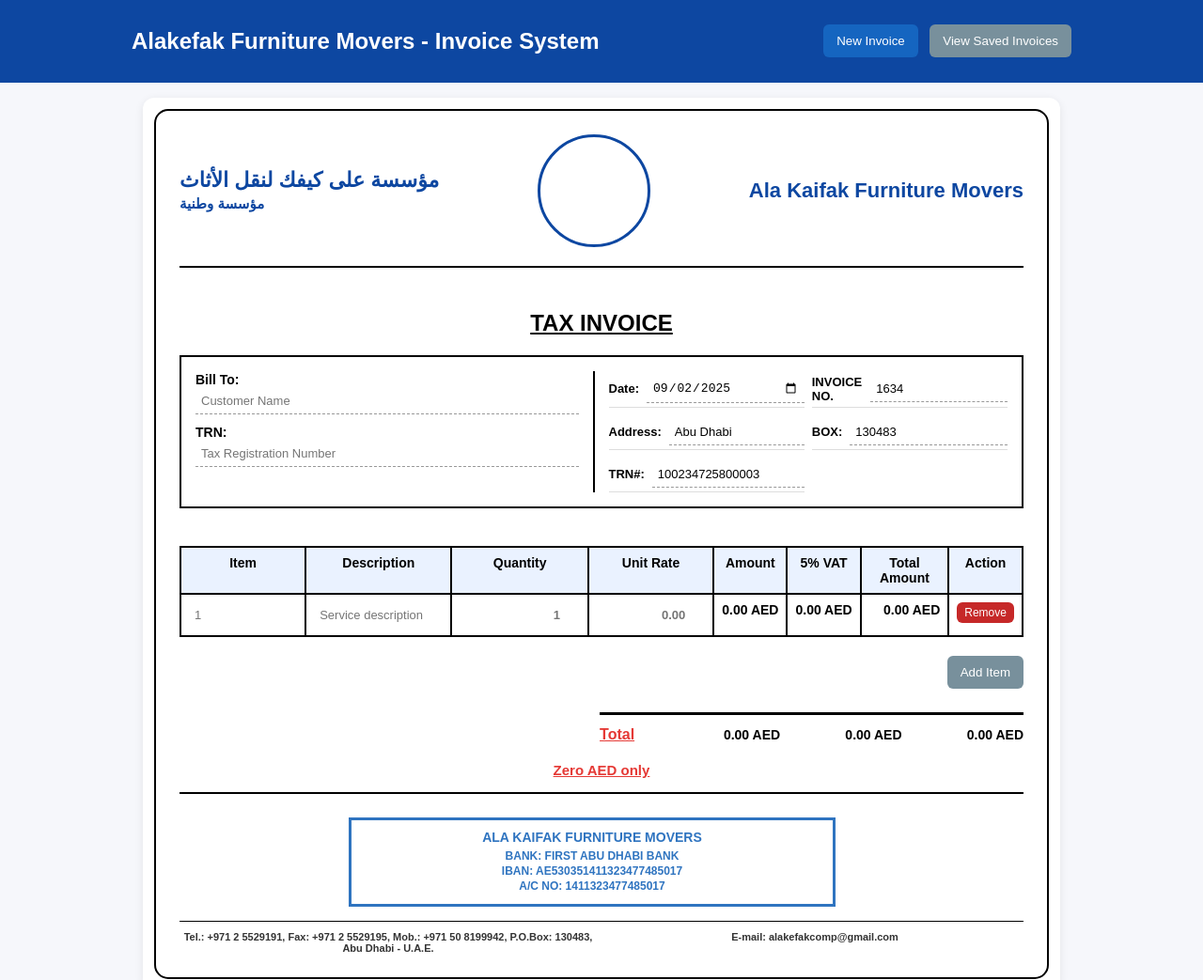
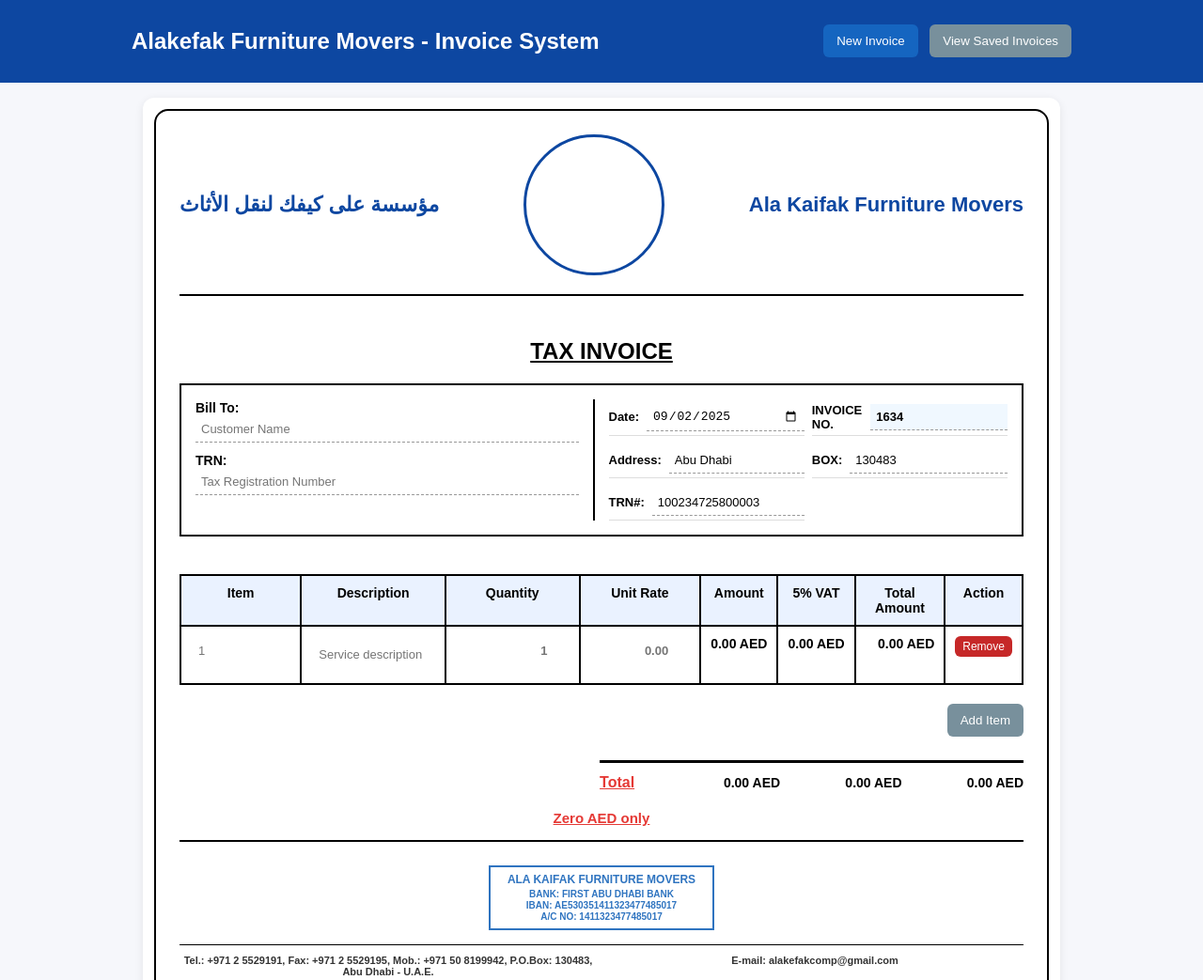
Before and after one commit to alakefakcomp/alakefak-invoices, a plain HTML site: page index.html in a window 1280 px wide. Shown: the top 1043 px of the page at 94% size. Drawn offline with nearby package versions, Linux system fonts and the light colour scheme.

Commit message:
🔧 FIXED ALL ISSUES: Text wrapping, auto calculations, number formatting (3,800), auto invoice number, bigger logo, removed مؤسسة وطنية, smaller bank box, bigger stamp

```diff
--- a/index.html
+++ b/index.html
@@ -30,7 +30,6 @@
                     <div class="header-content">
                         <div class="company-info-arabic">
                             <h1>مؤسسة على كيفك لنقل الأثاث</h1>
-                            <h2>مؤسسة وطنية</h2>
                         </div>
                         <div class="logo-container">
                             <div class="logo-circle">
@@ -67,7 +66,7 @@
                         </div>
                         <div class="meta-field">
                             <label>INVOICE NO.</label>
-                            <input type="text" id="invoiceNumber" class="form-input" placeholder="Auto-generated">
+                            <input type="text" id="invoiceNumber" class="form-input" readonly style="background-color: #f0f8ff; font-weight: bold;">
                         </div>
                         <div class="meta-field">
                             <label>Address:</label>
--- a/script.js
+++ b/script.js
@@ -114,7 +114,10 @@
     els.amountInWords().textContent = numberToWordsAED(grand) + ' only';
   }
 
-  function fmt(n){ return (Math.round(n * 100) / 100).toFixed(2); }
+  function fmt(n){
+    const formatted = (Math.round(n * 100) / 100).toFixed(2);
+    return parseFloat(formatted).toLocaleString('en-US', {minimumFractionDigits: 2, maximumFractionDigits: 2});
+  }
 
   // Convert numbers to words (simplified for AED)
   function numberToWordsAED(amount){
--- a/styles.css
+++ b/styles.css
@@ -25,8 +25,8 @@
 .company-info-arabic h2 { font-size: 15px; margin: 3px 0; color: #0d47a1; font-weight: bold; }
 .company-info-english h1 { font-size: 22px; margin: 3px 0; color: #0d47a1; text-align: right; font-weight: bold; }
 .logo-container { display: flex; justify-content: center; align-items: center; }
-.logo-circle { width: 120px; height: 120px; border: 3px solid #0d47a1; border-radius: 50%; display: flex; justify-content: center; align-items: center; background: #fff; }
-.logo-container img { max-width: 110px; max-height: 110px; }
+.logo-circle { width: 150px; height: 150px; border: 3px solid #0d47a1; border-radius: 50%; display: flex; justify-content: center; align-items: center; background: #fff; }
+.logo-container img { max-width: 140px; max-height: 140px; }
 
 .invoice-title { text-align: center; font-weight: bold; margin: 20px 0; }
 .invoice-title h2 { margin: 0; text-decoration: underline; font-size: 24px; }
@@ -38,14 +38,14 @@
 .invoice-meta { display: grid; grid-template-columns: 1fr 1fr; gap: 8px; }
 .meta-field { display: flex; justify-content: space-between; align-items: center; border-bottom: 1px solid #ddd; padding: 4px 0; }
 .meta-field label { font-weight: bold; margin-right: 8px; font-size: 13px; }
-.form-input { width: 100%; border: none; border-bottom: 1px dashed #999; padding: 6px; outline: none; font-size: 13px; word-wrap: break-word; overflow-wrap: break-word; }
+.form-input { width: 100%; border: none; border-bottom: 1px dashed #999; padding: 6px; outline: none; font-size: 13px; word-wrap: break-word; overflow-wrap: break-word; white-space: normal; height: auto; min-height: 25px; }
 
 .items-section { margin-top: 15px; flex-grow: 1; }
 .items-table { width: 100%; border-collapse: collapse; font-size: 14px; margin-bottom: 20px; }
-.items-table th, .items-table td { border: 2px solid #000; padding: 8px; vertical-align: top; }
+.items-table th, .items-table td { border: 2px solid #000; padding: 10px; vertical-align: top; }
 .items-table th { background: #eaf2ff; font-weight: bold; text-align: center; }
-.item-input { width: 100%; border: 0; outline: none; padding: 6px; font-size: 13px; }
-.description-input { width: 100%; word-wrap: break-word; }
+.item-input { width: 100%; border: 0; outline: none; padding: 8px; font-size: 13px; word-wrap: break-word; overflow-wrap: break-word; white-space: normal; min-height: 20px; }
+.description-input { width: 100%; word-wrap: break-word; overflow-wrap: break-word; white-space: normal; height: auto; min-height: 40px; resize: vertical; }
 .quantity-input, .rate-input { text-align: right; font-weight: bold; }
 .amount-cell, .vat-cell, .total-cell { text-align: right; white-space: nowrap; font-weight: bold; }
 
@@ -58,12 +58,12 @@
 .amount-words { color: #e53935; margin: 15px 0; font-weight: bold; text-decoration: underline; font-size: 15px; text-align: center; }
 
 .company-footer { margin-top: auto; padding-top: 25px; border-top: 2px solid #000; }
-.bank-info { display: grid; grid-template-columns: 160px 1fr 180px; gap: 20px; align-items: center; justify-content: center; margin-bottom: 15px; }
+.bank-info { display: grid; grid-template-columns: 180px 240px 180px; gap: 20px; align-items: center; justify-content: center; margin-bottom: 15px; }
 .stamp-container { text-align: center; }
-.stamp-container img { max-width: 140px; max-height: 140px; opacity: 0.9; }
-.bank-details { border: 3px solid #2f74c0; padding: 10px 12px; color: #2f74c0; font-weight: bold; font-size: 13px; text-align: center; }
-.bank-name { font-size: 14px; margin-bottom: 5px; }
-.bank-details-text div { margin-bottom: 2px; font-size: 12px; }
+.stamp-container img { max-width: 160px; max-height: 160px; opacity: 0.9; }
+.bank-details { border: 2px solid #2f74c0; padding: 6px 8px; color: #2f74c0; font-weight: bold; font-size: 11px; text-align: center; }
+.bank-name { font-size: 12px; margin-bottom: 3px; }
+.bank-details-text div { margin-bottom: 1px; font-size: 10px; }
 .signature-container { text-align: center; }
 .signature-container img { max-height: 90px; max-width: 170px; }
 
```
